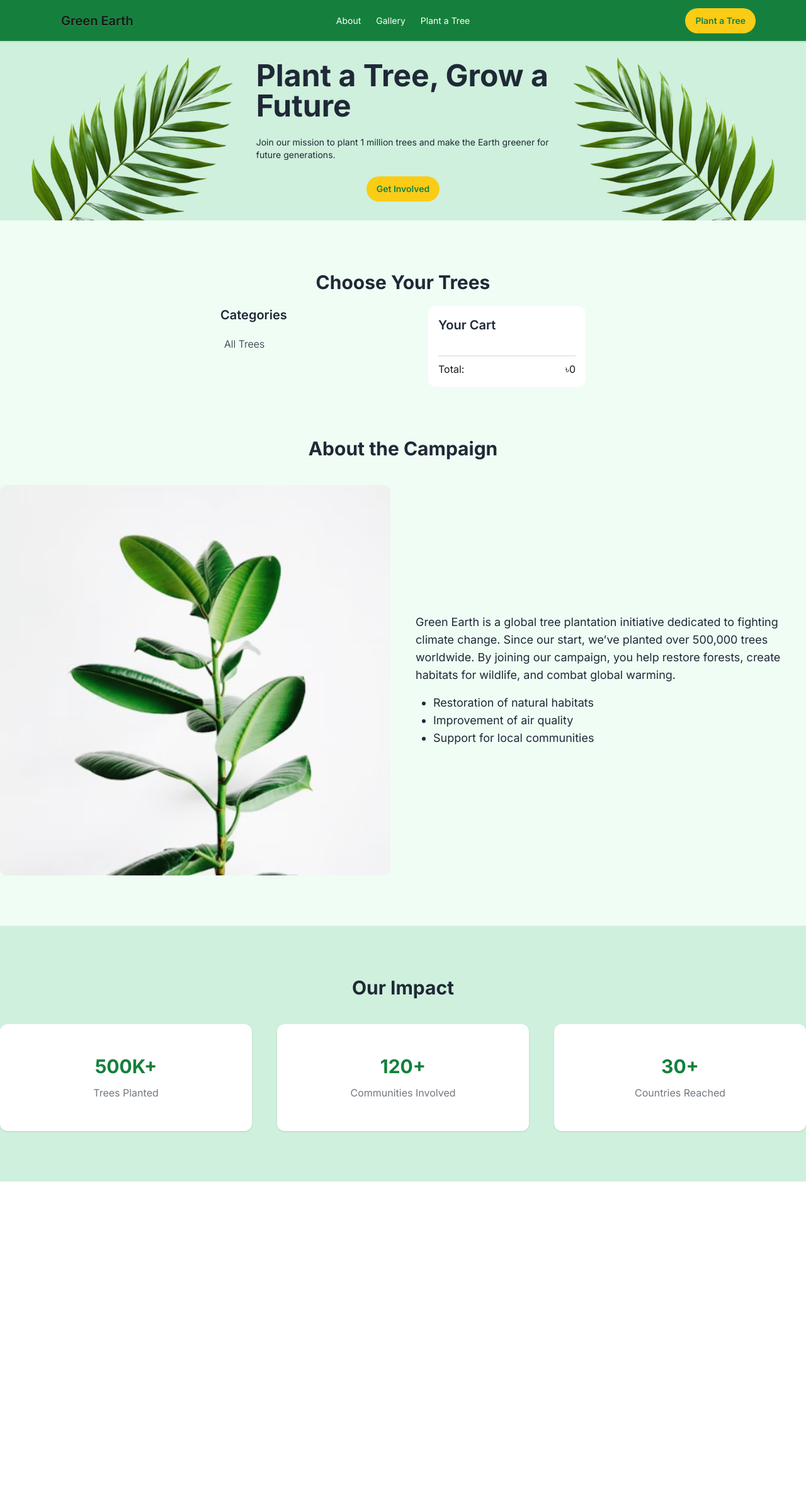
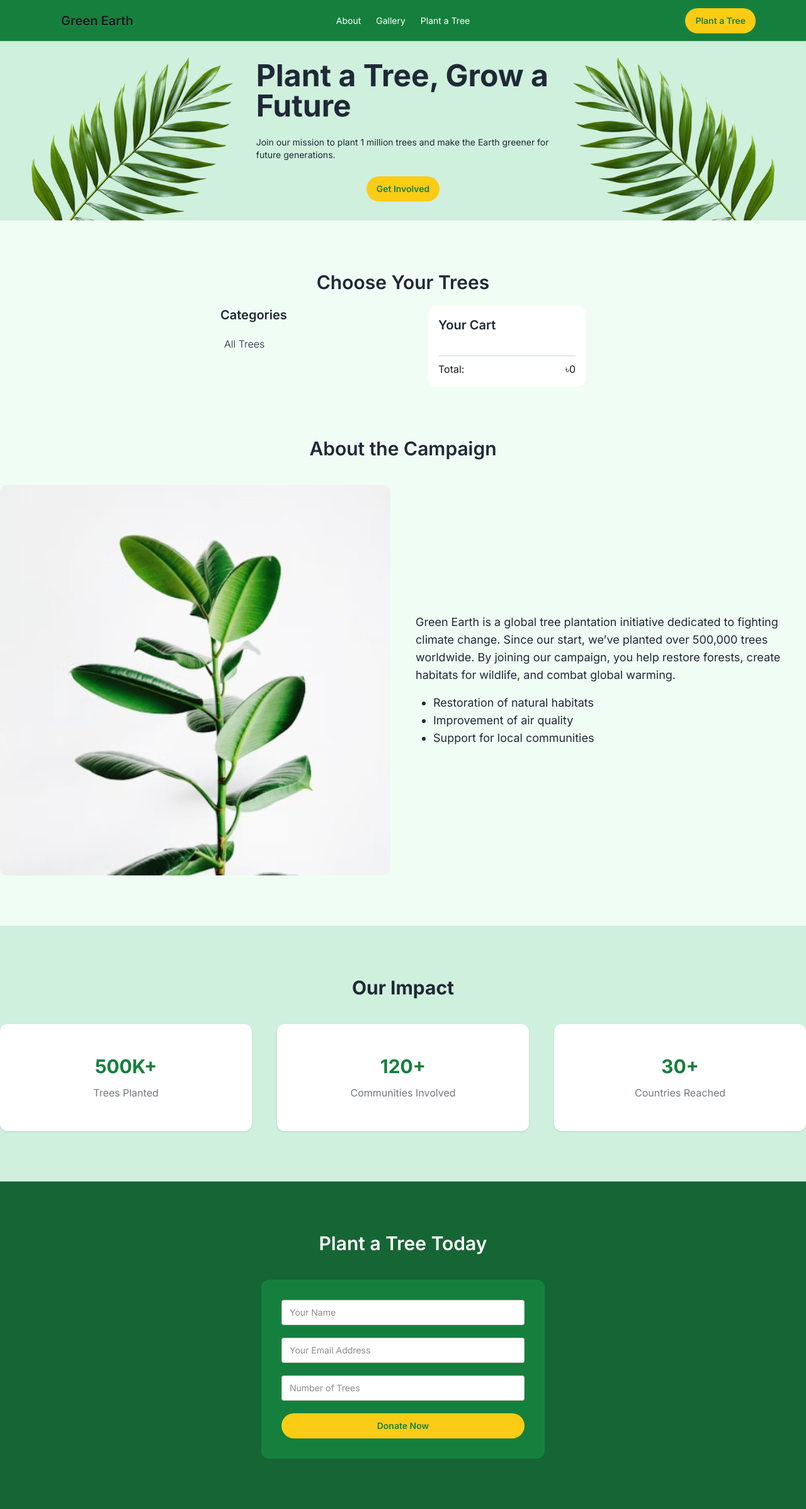
Before and after one commit to MdFoysalHossain/Assignment-6-Green-Earth, a plain HTML site: page index.html in a window 1280 px wide. Shown: the whole page at 63% size. Before the commit the page ends 1876 px from the top, so only its background shows below. Drawn offline with nearby package versions, Linux system fonts and the light colour scheme; no server answers.

Commit message:
Form Added

```diff
--- a/index.html
+++ b/index.html
@@ -70,7 +70,7 @@
     </section>
 
     <section class="shop-area mt-20 px-10">
-        <h2 class="text-3xl text-[#1F2937] font-bold text-center">Choose Your Trees</h2>
+        <h2 class="text-3xl text-[#1F2937] font-semibold text-center">Choose Your Trees</h2>
 
         <div class="shop-options flex flex-row gap-10 mt-5 justify-center">
             <div class="shop-catagories">
@@ -139,7 +139,7 @@
     </section>
 
     <section class="campaigns max-w-[1440px] mx-auto mt-20">
-        <h2 class="text-3xl text-[#1F2937] font-bold text-center mb-10">About the Campaign</h2>
+        <h2 class="text-3xl text-[#1F2937] font-semibold text-center mb-10">About the Campaign</h2>
 
         <div class="campaign-details flex flex-row justify-center items-center gap-10">
             <div class="left-campaign flex-1">
@@ -178,6 +178,27 @@
         </div>
     </section>
 
+    <section class="plant-tree bg-[#166534] py-20">
+        <h2 class="text-3xl text-white font-semibold text-center mb-10">Plant a Tree Today</h2>
+
+        <div class="form-container">
+            <form action="" class="flex flex-col justify-center items-center gap-5 bg-[#15803D] w-[450px] p-8 mx-auto rounded-xl">
+                <input type="text" placeholder="Your Name" class="input w-full" />
+                <input type="email" placeholder="Your Email Address" class="input w-full" />
+                <input type="text" class="input w-full" placeholder="Number of Trees" list="trees-number" />
+                <datalist id="trees-number" class="">
+                    <option value="1 Tree - $5"></option>
+                    <option value="2 Tree - $10"></option>
+                    <option value="5 Tree - $25"></option>
+                    <option value="10 Tree - $50"></option>
+                    <option value="20 Tree - $100"></option>
+                </datalist>
+
+                <button class="btn w-full rounded-3xl bg-[#FACC15] text-[#15803D] border-none shadow-none">Donate Now</button>
+            </form>
+        </div>
+    </section>
+
     <script src="js/main.js"></script>
 </body>
 </html>
```
